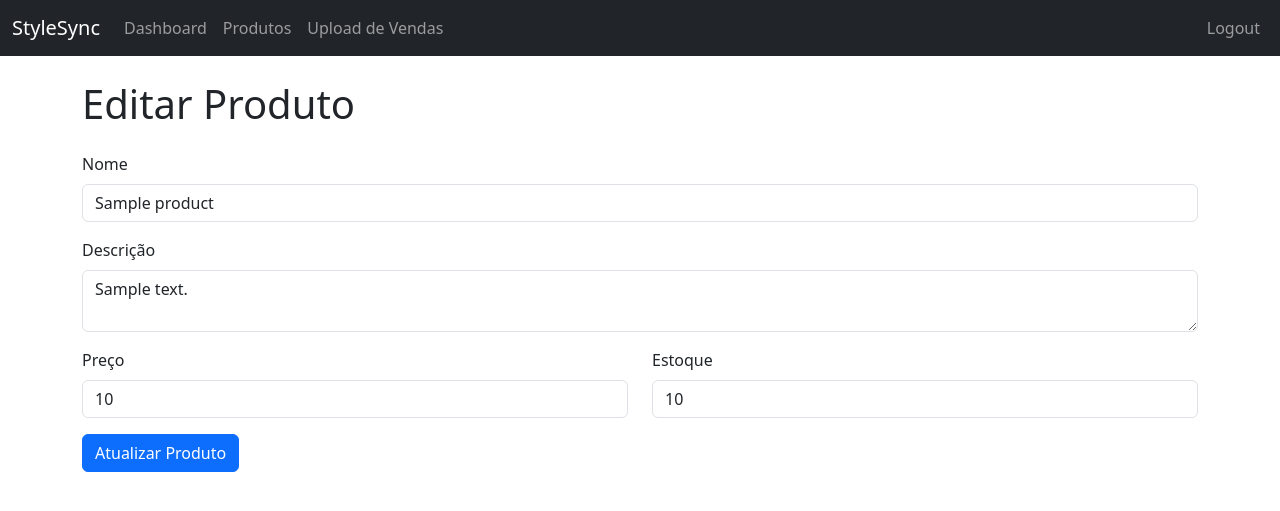
After one commit to EduardoMedeiros2003/WEB-Python, a Flask app: template app/templates/edit_product.html in a window 1280 px wide. The commit adds this page. Shown: the top 511 px of the page. Run offline with Flask 3, Linux system fonts and the light colour scheme; the template is opened without the code that fills it: most values are stand-ins (such as "Sample title", 1, 10 or a date in 2020).

Commit message:
fix(products): enable product editing from products table
connect "Edit" button in products.html to edit_product route

implement navigation to edit_product.html page

allow users to update product information through the web interface

resolve issue where edit action was not triggering any route

complete update flow between product list and edit form

```diff
--- a/app/routes/main.py
+++ b/app/routes/main.py
@@ -121,28 +121,41 @@ def get_product_by_id(product_id):
     else:
         return jsonify({"erro": f"Produto com o id: {product_id} - Não encontrado"}),404
 
+#RF: o sistema vai abrir a aba de edição
+@main_bp.route('/products/edit/<string:product_id>', methods=['GET'])
+def edit_product(product_id):
+
+    product = db.products.find_one({"_id": ObjectId(product_id)})
+
+    if not product:
+        flash("Produto não encontrado", "danger")
+        return redirect(url_for("main_bp.get_products"))
+
+    return render_template("edit_product.html", product=product)
+
 # RF: O sistema deve permitir a atualizacao de um unico produto e produto existente
-@main_bp.route('/product/<string:product_id>', methods=['PUT'])
-@token_required
-def update_product(token, product_id):
+@main_bp.route('/products/edit/<string:product_id>', methods=['POST'])
+def update_product(product_id):
+
     try:
-        oid = ObjectId(product_id)
-        update_data = UpdateProduct(**request.get_json())
-        update_result = db.products.update_one(
-            {"_id": oid},
-            {"$set": update_data.model_dump(exclude_unset=True)}
+        data = request.form.to_dict()
+
+        data["price"] = float(data["price"])
+        data["stock"] = int(data["stock"])
+
+        db.products.update_one(
+            {"_id": ObjectId(product_id)},
+            {"$set": data}
         )
-        if update_result.matched_count == 0:
-            return jsonify({"error": "Produto não encontrado"}), 404
-        updated_product = db.products.find_one({"_id": oid})
-        return jsonify(ProductDBModel(**updated_product).model_dump(by_alias=True, exclude_none=True))
-    except ValidationError as e:
-        return jsonify({"error": e.errors()})
-    except InvalidId:
-        return jsonify({"error": "ID inválido"}), 400
 
-def update_product(product_id):
-    return jsonify({"message":f"Esta é a rota de atualizacao do produto com o id {product_id}"})
+        flash("Produto atualizado com sucesso!", "success")
+
+        return redirect(url_for("main_bp.get_products"))
+
+    except Exception as e:
+        print(e)
+        flash("Erro ao atualizar produto", "danger")
+        return redirect(url_for("main_bp.get_products"))
 
 # RF: O sistema deve permitir a delecao de um unico produto e produto existente
 @main_bp.route('/product/<string:product_id>', methods=['DELETE'])
--- /dev/null
+++ b/app/templates/edit_product.html
@@ -0,0 +1,39 @@
+{% extends "base.html" %}
+
+{% block content %}
+
+<h1 class="mb-4">Editar Produto</h1>
+
+<form method="POST">
+
+    <div class="mb-3">
+        <label class="form-label">Nome</label>
+        <input type="text" class="form-control" name="name" value="{{ product.name }}" required>
+    </div>
+
+    <div class="mb-3">
+        <label class="form-label">Descrição</label>
+        <textarea class="form-control" name="description">{{ product.description }}</textarea>
+    </div>
+
+    <div class="row">
+
+        <div class="col-md-6 mb-3">
+            <label class="form-label">Preço</label>
+            <input type="number" step="0.01" class="form-control" name="price" value="{{ product.price }}" required>
+        </div>
+
+        <div class="col-md-6 mb-3">
+            <label class="form-label">Estoque</label>
+            <input type="number" class="form-control" name="stock" value="{{ product.stock }}" required>
+        </div>
+
+    </div>
+
+    <button type="submit" class="btn btn-primary">
+        Atualizar Produto
+    </button>
+
+</form>
+
+{% endblock %}
--- a/app/templates/products.html
+++ b/app/templates/products.html
@@ -24,7 +24,7 @@
                 <td>R$ {{ "%.2f"|format(product.price|float) }}</td>
                 <td>{{ product.stock }}</td>
                 <td>
-                    <a href="#" class="btn btn-sm btn-warning">Editar</a>
+                    <a href="{{ url_for('main_bp.edit_product', product_id=product._id) }}" class="btn btn-sm btn-warning"> Editar </a>
                     <a href="#" class="btn btn-sm btn-danger">Excluir</a>
                 </td>
             </tr>
```
